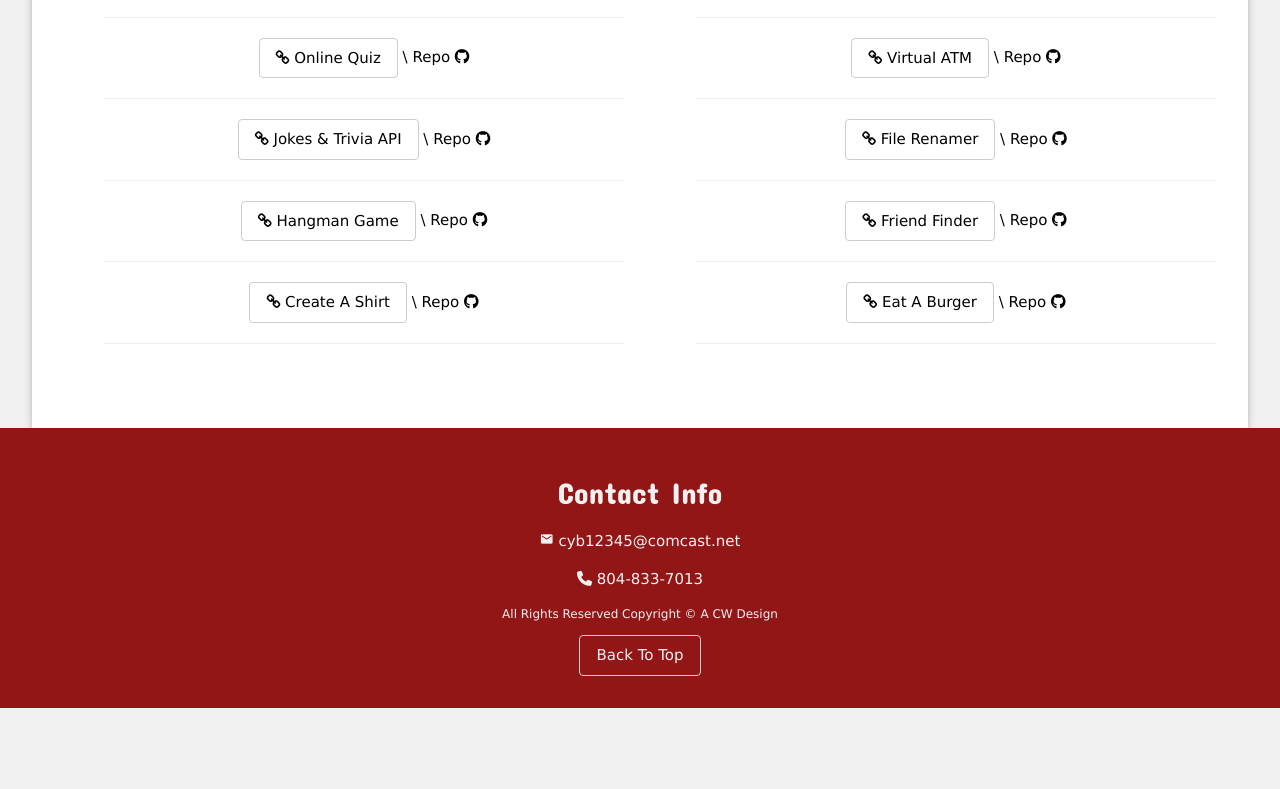
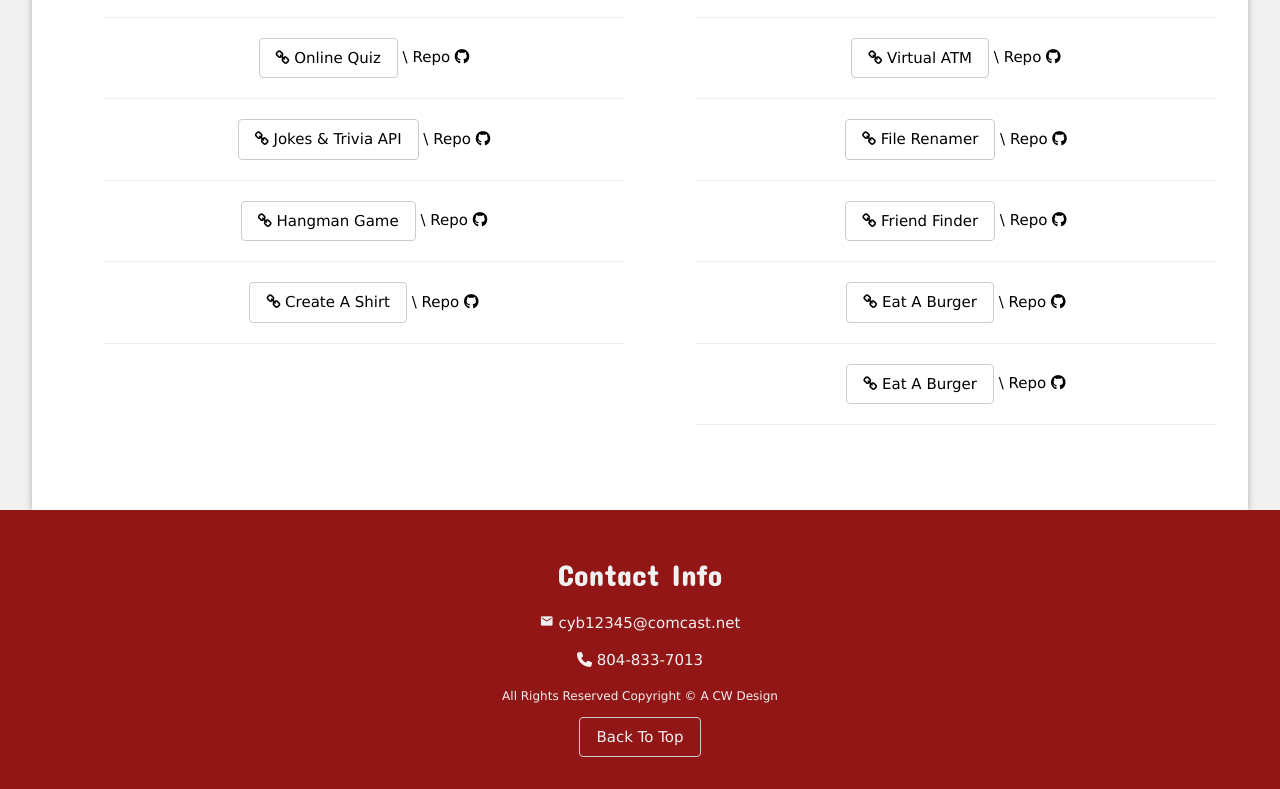
Before and after one commit to GospelBeats/resume, a plain HTML site: page index.html in a window 1280 px wide. Shown: the part 2904-3693 px from the top of the page. Before the commit the page ends 3612 px from the top, so only its background shows below. Drawn offline with nearby package versions, Linux system fonts and the light colour scheme.

Commit message:
added project

```diff
--- a/index.html
+++ b/index.html
@@ -299,6 +299,11 @@
                         <a href="https://github.com/GospelBeats/eat-da-burger" target="_blank"> \ Repo <i class="fa fa-github"></i></a>
                 </li>
                 <hr>
+                <li>
+                        <a class="w3-btn w3-round w3-border" href="https://all-the-news-to-scrape.herokuapp.com/" target="_blank"><i class="fa fa-link"></i> Eat A Burger</a>
+                        <a href="https://github.com/GospelBeats/All-the-News-That-s-Fit-to-Scrape" target="_blank"> \ Repo <i class="fa fa-github"></i></a>
+                </li>
+                <hr>
             </ul>
             </div>
 
```
